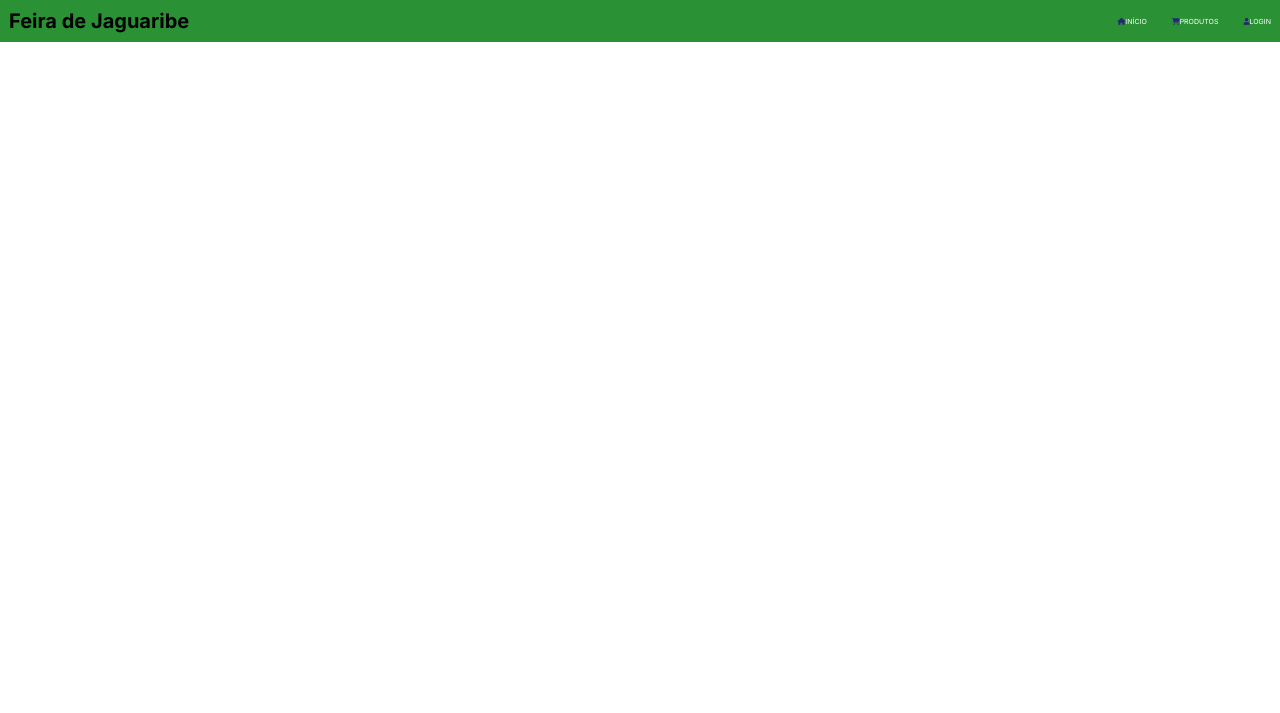
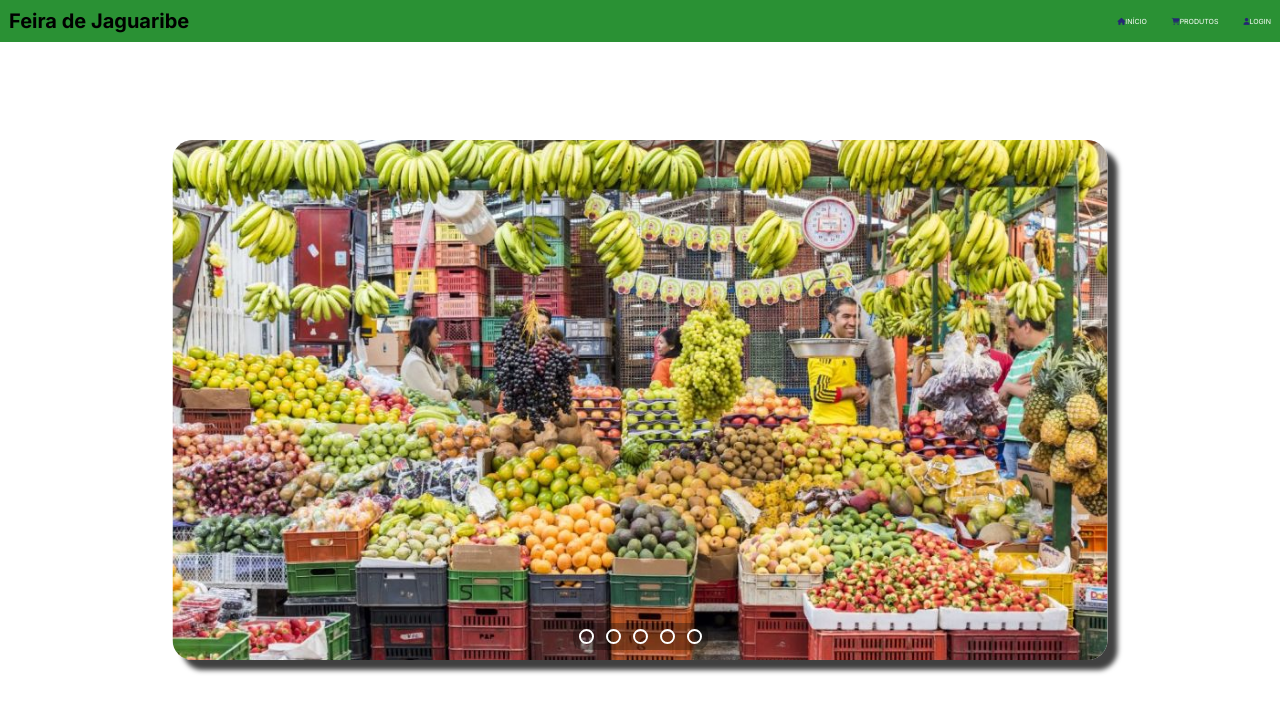
Before and after one commit to Projeto-IFPB/Jaguaribe-Online, a Flask app: page / in a window 1280 px wide. Shown: the top 713 px of the page. Run offline with Flask 3, Linux system fonts and the light colour scheme; some libraries are stand-ins or nearby versions.

Commit message:
feat/Criação do carrossel de imagens

```diff
--- /dev/null
+++ b/static/css/script-index.js
@@ -0,0 +1,11 @@
+let contador = 1
+
+setInterval(function(){
+    document.getElementById('slide' + contador).checked = true
+    contador ++;
+
+    if(contador > 5) {
+        contador = 1
+    }
+
+}, 3000 )
--- /dev/null
+++ b/static/css/style-index.css
@@ -0,0 +1,168 @@
+@import url('https://fonts.googleapis.com/css2?family=Inter:ital,opsz,wght@0,14..32,100..900;1,14..32,100..900&display=swap');
+
+* {
+    margin: 0;
+    padding: 0;
+    box-sizing: border-box;
+}
+:root{
+    font-size: 62.5%;
+}
+
+/* Header ---------------------------------------------------------- */
+header{
+    background-color: #2a9134;
+    display: flex;
+    align-items: center;
+    justify-content: space-between;
+    gap: 0.8rem;
+    font-family: "Inter", sans-serif;
+    padding: 0.9rem;
+
+}
+
+header ul{
+    display: flex;
+    gap: 1.3rem;
+    font-size: 0.7rem;
+}
+header ul li {
+    list-style: none;
+}
+header ul li a{
+    text-decoration: none;
+    color: white;
+}
+
+@media (min-width:770px) {
+    header ul {
+        gap: 2.5rem;
+    }
+}
+
+/* Carrossel de Imagens ------------------------------------------*/
+
+.content {
+    width: 90%;
+    max-width: 935px;
+    height: auto;
+    aspect-ratio: 935 / 520; /* Proporção para manter a altura em relação à largura (935px/520px) */
+
+    border-radius: 20px;
+    overflow: hidden;
+    position: absolute;
+    top: 50%;
+    left: 50%;
+    transform: translate(-50%, -50%);
+    box-shadow: 10px 10px 5px 0px rgba(0, 0, 0, 0.75);
+}
+
+.content .slide img {
+    height: 100%;
+    width: 100%;
+    /* A imagem é redimensionada para cobrir completamente o container, preenchendo-o em ambas as dimensões (largura e altura). */
+    object-fit: cover;
+}
+
+.navigation {
+    position: absolute;
+    left: 50%;
+    transform: translateX(-50%);
+
+    bottom: 10px; /* Ajustar a distância da borda inferior do carrossel */
+    display: flex;
+    background-color: rgba(0, 0, 0, 0.3);
+    border-radius: 10px;
+}
+
+.bar {
+    width: 15px;
+    height: 15px;
+    border: 2px solid white;
+    margin: 6px;
+    border-radius: 15px;
+    cursor: pointer;
+    transition: .5s ease;
+}
+
+.bar:hover {
+    background-color: white;
+}
+
+.input {
+    display: none;
+}
+
+.slides {
+    display: flex;
+    width: 500%;
+    height: 100%;
+}
+
+.slide {
+    width: 20%;
+    transition: .6s;
+}
+
+/* Lógica de Transição (movimento do carrossel) */
+#slide1:checked ~ .s1 {
+    margin-left: 0;
+}
+
+#slide2:checked ~ .s1 {
+    margin-left: -20%;
+}
+
+#slide3:checked ~ .s1 {
+    margin-left: -40%;
+}
+
+#slide4:checked ~ .s1 {
+    margin-left: -60%;
+}
+
+#slide5:checked ~ .s1 {
+    margin-left: -80%;
+}
+
+
+
+@media screen and (max-width: 768px) {
+
+    .content {
+        width: 95%;
+        max-width: 600px;
+    }
+
+    .bar {
+        width: 10px;
+        height: 10px;
+        margin: 4px;
+    }
+
+    .navigation {
+        bottom: 5px;
+    }
+}
+
+@media screen and (max-width: 480px) {
+
+    .content {
+        box-shadow: none;
+        border-radius: 0;
+        width: 100%;
+        /* Reduzir um pouco a proporção para telas muito estreitas, se necessário */
+        aspect-ratio: 16 / 9;
+    }
+
+    .navigation {
+        bottom: 2px;
+        padding: 2px;
+    }
+
+    .bar {
+        width: 10px;
+        height: 10px;
+        margin: 3px;
+    }
+}
--- a/static/css/style.css
+++ /dev/null
@@ -1,39 +0,0 @@
-@import url('https://fonts.googleapis.com/css2?family=Inter:ital,opsz,wght@0,14..32,100..900;1,14..32,100..900&display=swap');
-
-* {
-    margin: 0;
-    padding: 0;
-    box-sizing: border-box;
-}
-:root{
-    font-size: 62.5%;
-}
-header{
-    background-color: #2a9134;
-    display: flex;
-    align-items: center;
-    justify-content: space-between;
-    gap: 0.8rem;
-    font-family: "Inter", sans-serif;
-    padding: 0.9rem;
-
-}
-
-header ul{
-    display: flex;
-    gap: 1.3rem;
-    font-size: 0.7rem;
-}
-header ul li {
-    list-style: none;
-}
-header ul li a{
-    text-decoration: none;
-    color: white;
-}
-
-@media (min-width:770px) {
-    header ul {
-        gap: 2.5rem;
-    }
-}
--- a/templates/base.html
+++ b/templates/base.html
@@ -4,7 +4,7 @@
     <meta charset="UTF-8">
     <meta name="viewport" content="width=device-width, initial-scale=1.0">
     <title>{% block title%} Document {% endblock %}</title>
-    <link rel="stylesheet" href="../static/css/style.css">
+    <link rel="stylesheet" href="/static/css/style-index.css">
     <script src="https://kit.fontawesome.com/a3baa5070b.js" crossorigin="anonymous"></script>
 </head>
 <body>
--- a/templates/index.html
+++ b/templates/index.html
@@ -6,6 +6,50 @@
 
 <!--coloca tudo que colocaria na main, mas n usa a tag main se n buga tudo -->
 
+ <!-- Carrossel de Imagens -->
+    <div class="content">
+
+        <div class="slides">
+
+            <input class="input" type="radio" name="slide" id="slide1" checked>
+            <input class="input" type="radio" name="slide" id="slide2">
+            <input class="input" type="radio" name="slide" id="slide3">
+            <input class="input" type="radio" name="slide" id="slide4">
+            <input class="input" type="radio" name="slide" id="slide5">
+
+            <div class="slide s1">
+                <img src="/static/images/images-carrossel/img1.jpg" alt="Imagem 1">
+            </div>
+
+            <div class="slide">
+                <img src="/static/images/images-carrossel/img2.jpg" alt="Imagem 2">
+            </div>
+
+            <div class="slide">
+                <img src="/static/images/images-carrossel/img3.jpg" alt="Imagem 3">
+            </div>
+
+            <div class="slide">
+                <img src="/static/images/images-carrossel/img4.jpg" alt="Imagem 4">
+            </div>
+
+            <div class="slide">
+                <img src="/static/images/images-carrossel/img5.jpg" alt="Imagem 5">
+            </div>
+
+        </div>
+        <div class="navigation">
+        <label class="bar" for="slide1"></label>
+        <label class="bar" for="slide2"></label>
+        <label class="bar" for="slide3"></label>
+        <label class="bar" for="slide4"></label>
+        <label class="bar" for="slide5"></label>
+    </div>
+    </div>
+
+    <script src="/static/css/script-index.js"></script>
+    <!-- Fim do Carrossel de Imagens -->
+
 {% endblock %}
 
 {% block footer %}
```
Also changed, not shown: requeriments.txt (added, +8 -0 lines), static/images/images-carrossel/img1.jpg (added), static/images/images-carrossel/img2.jpg (added), static/images/images-carrossel/img3.jpg (added), static/images/images-carrossel/img4.jpg (added), static/images/images-carrossel/img5.jpg (added).
